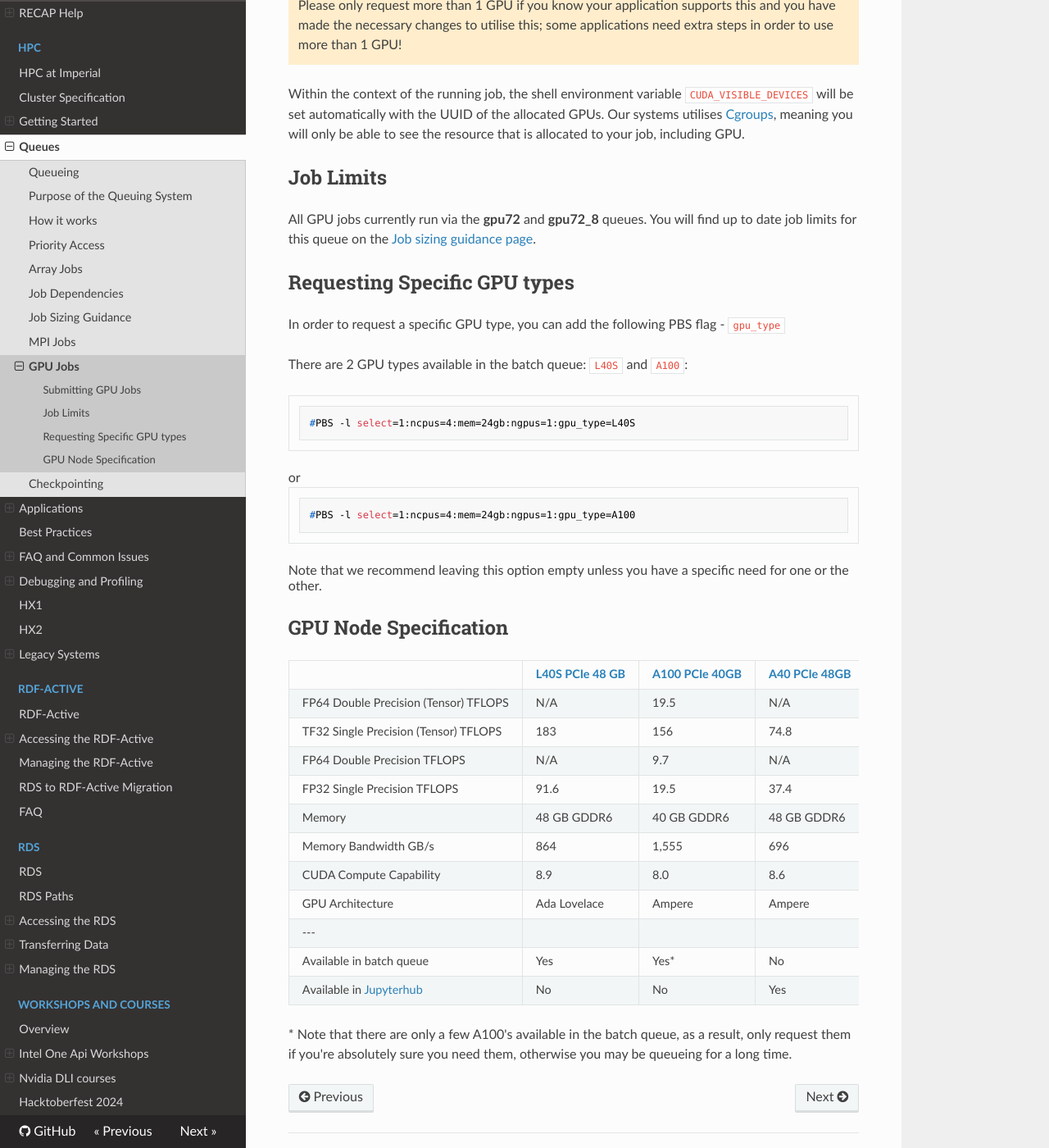
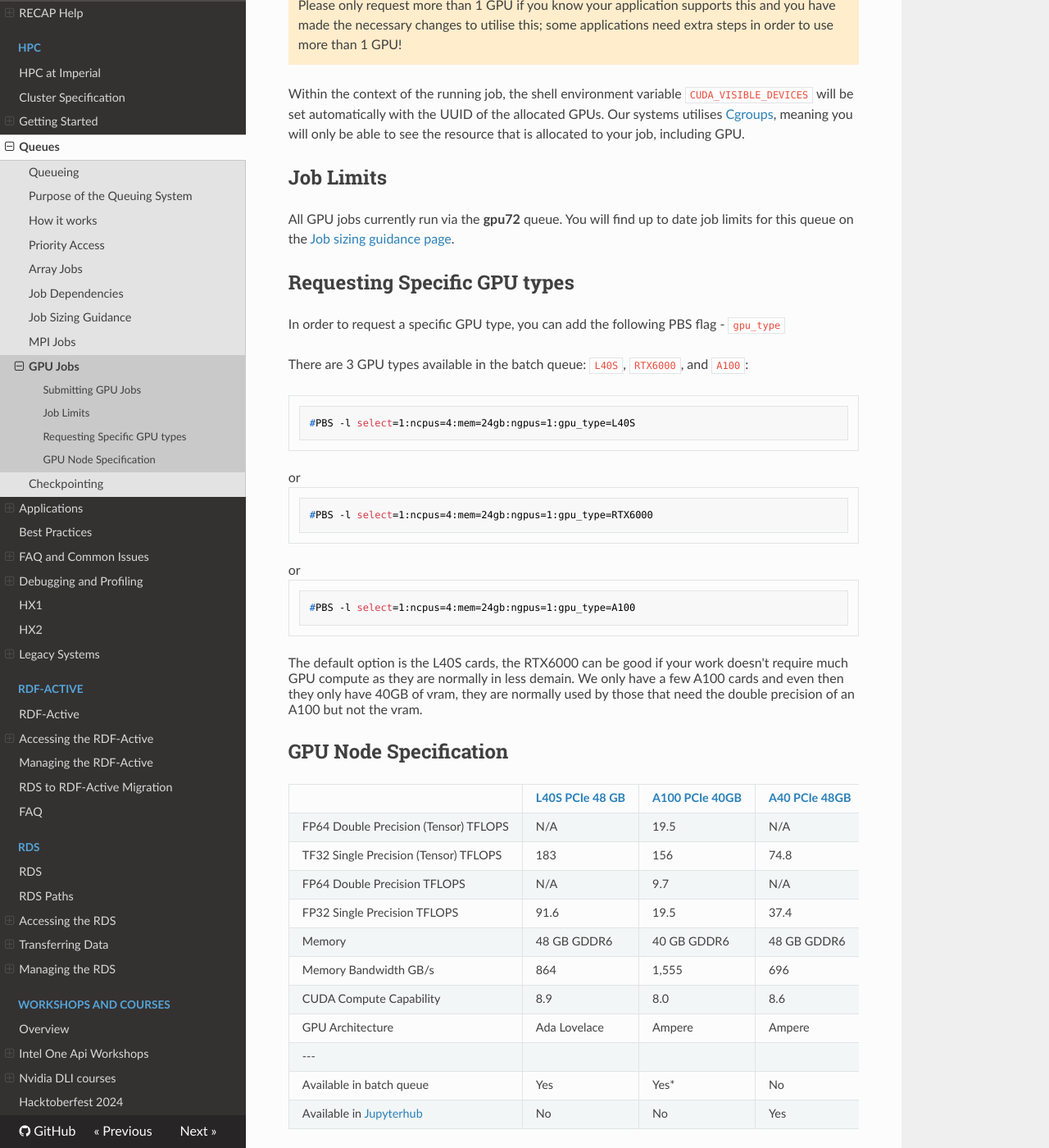
Before and after one commit to ImperialCollegeLondon/icl-rcs-user-guide, an MkDocs documentation site: the page built from docs/hpc/queues/gpu-jobs.md, in a window 1280 px wide and 1400 px high, scrolled down 502 px. Shown: the whole window at 82% size. Built offline with MkDocs 1.6.1, drawn with Linux system fonts in a browser that asks for light colours; nearby versions of some CDN libraries.

Commit message:
Added RTX6000 example

````diff
--- a/docs/hpc/queues/gpu-jobs.md
+++ b/docs/hpc/queues/gpu-jobs.md
@@ -16,20 +16,24 @@ The value of `ngpus` is per node. You can select up to 8 GPU's per node. If you
 Within the context of the running job, the shell environment variable `CUDA_VISIBLE_DEVICES` will be set automatically with the UUID of the allocated GPUs. Our systems utilises [Cgroups](https://en.wikipedia.org/wiki/Cgroups), meaning you will only be able to see the resource that is allocated to your job, including GPU.
 
 ## Job Limits
-All GPU jobs currently run via the **gpu72** and **gpu72_8** queues. You will find up to date job limits for this queue on the [Job sizing guidance page](./job-sizing-guidance.md).
+All GPU jobs currently run via the **gpu72** queue. You will find up to date job limits for this queue on the [Job sizing guidance page](./job-sizing-guidance.md).
 
 ## Requesting Specific GPU types
 In order to request a specific GPU type, you can add the following PBS flag - `gpu_type`
 
-There are 2 GPU types available in the batch queue: `L40S` and `A100`:
+There are 3 GPU types available in the batch queue: `L40S`, `RTX6000`, and `A100`:
 ```bash
 #PBS -l select=1:ncpus=4:mem=24gb:ngpus=1:gpu_type=L40S
 ```
 or
 ```bash
+#PBS -l select=1:ncpus=4:mem=24gb:ngpus=1:gpu_type=RTX6000
+```
+or
+```bash
 #PBS -l select=1:ncpus=4:mem=24gb:ngpus=1:gpu_type=A100
 ```
-Note that we recommend leaving this option empty unless you have a specific need for one or the other.
+The default option is the L40S cards, the RTX6000 can be good if your work doesn't require much GPU compute as they are normally in less demain. We only have a few A100 cards and even then they only have 40GB of vram, they are normally used by those that need the double precision of an A100 but not the vram.
 
 ## GPU Node Specification
 
````
